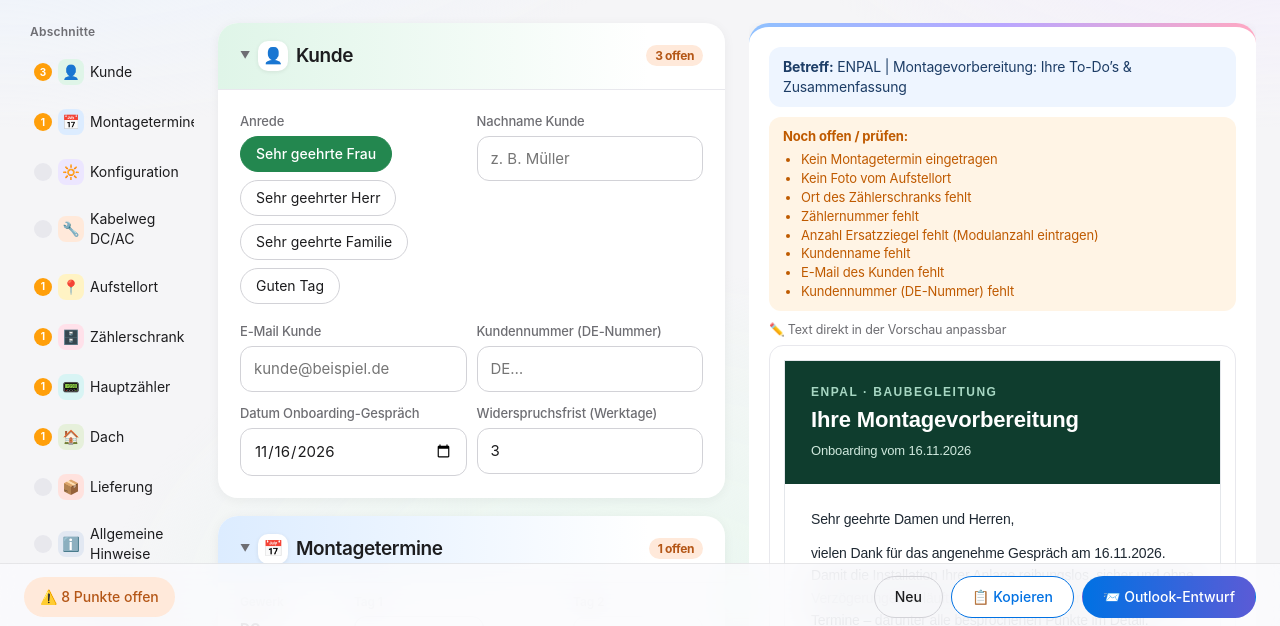
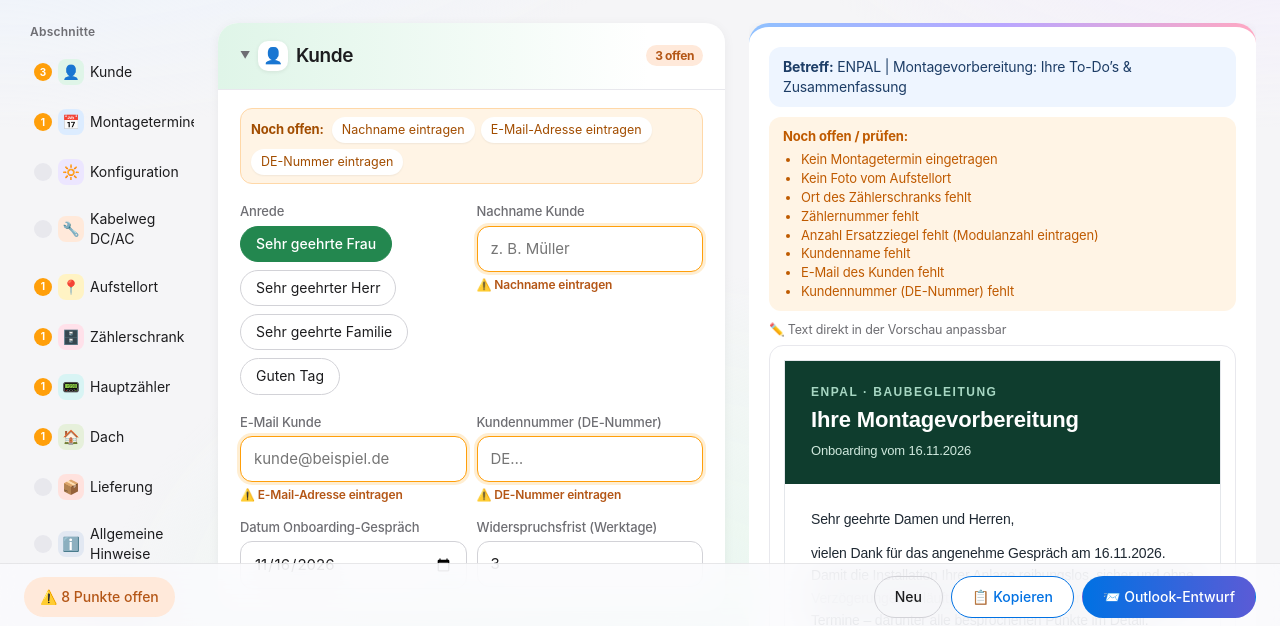
Before and after one commit to bbg-tools/onboarding, a plain HTML site: page index.html in a window 1280 px wide. Shown: the part 170-796 px from the top of the page. Drawn offline with Linux system fonts and the light colour scheme.

Commit message:
Fehlende Angaben direkt im Abschnitt und am Feld anzeigen
Co-Authored-By: Claude Opus 5.5 <noreply@anthropic.com>
Claude-Session: https://claude.ai/code/session_014ox9ssLpvXXCz8rwdagpb1

```diff
--- a/index.html
+++ b/index.html
@@ -274,6 +274,19 @@ fieldset .photo{border-color:color-mix(in srgb,var(--sec-fg) 35%,#fff);backgroun
 .ab-warn{background:#dff5e8;color:#23874f}
 .ab-warn.has{background:#ffe9da;color:#b45616}
 .badge{background:#ffe9da;color:#b45616}
+</style>
+<style>
+/* ===== Fehlende Angaben sichtbar ===== */
+.sec-warns{display:flex;flex-wrap:wrap;align-items:center;gap:6px;background:#fff4e5;border:1px solid #ffd8a8;color:#a24d00;border-radius:12px;padding:8px 10px;margin:8px 0 6px;font-size:13px}
+.sec-warns b{margin-right:2px}
+.sec-warns button{border:none;background:#fff;color:#a24d00;border-radius:980px;padding:4px 10px;font:inherit;font-size:12.5px;cursor:pointer;box-shadow:0 1px 2px rgba(0,0,0,.06)}
+.sec-warns button:hover{background:#ffe8cc}
+input.need,.photo.need,.chips.need{border-color:#ff9f0a!important;box-shadow:0 0 0 3px rgba(255,159,10,.18)}
+.photo.need{background:#fff8ee!important}
+label.need{color:#a24d00}
+.terms.need{outline:2px solid rgba(255,159,10,.5);outline-offset:4px;border-radius:8px}
+.chips.need{border:1px solid;border-radius:14px;padding:4px}
+.need-hint{font-size:12px;font-weight:600;color:#b45616;margin:4px 0 2px}
 </style>
 </head>
 <body>
@@ -1187,6 +1200,45 @@ form.querySelectorAll('select').forEach(sel=>{
 });
 function syncChips(){chipSets.forEach(([sel,box])=>box.querySelectorAll('.chip').forEach(b=>{const on=b.dataset.v===sel.value;b.classList.toggle('on',on);b.setAttribute('aria-checked',on);}));}
 
+/* --- Fehlende Angaben direkt am Feld anzeigen --- */
+const NEED=[[/Kundenname/,'#kname','Nachname eintragen'],[/E-Mail des Kunden/,'#kmail','E-Mail-Adresse eintragen'],[/Kundennummer/,'#projnr','DE-Nummer eintragen'],
+  [/Kein Montagetermin/,'#mstart','Mindestens einen Termin eintragen'],[/Tag 2/,'.terms','Tag 2 muss nach Tag 1 liegen'],[/Klärfahrt/,'#acmdatum','ACM-Datum für die Klärfahrt eintragen'],
+  [/Schornstein: ohne DC/,'#kabelweg','DC-Termin eintragen, sonst fehlt die Frist für den Schornsteinfeger'],
+  [/Erdarbeiten PV-Strings/,'#strT30','Grabentiefe auswählen'],[/kein Internet/,'#lan','Rückmeldung des Kunden zum Internet nachhalten'],
+  [/Repeater/,'#lanDetail','Router-Standort / Entfernung eintragen'],[/Foto vom Aufstellort/,'.photo[data-key=aufstellort]','Foto vom Aufstellort hochladen'],
+  [/Ort des Zählerschranks/,'#zsOrt','Ort des Zählerschranks eintragen'],[/Platz für neuen/,'#zsNeuOrt','Platz für den neuen Zählerschrank eintragen'],
+  [/Zählernummer/,'#znr','Zählernummer eintragen'],[/Erdarbeiten Wallbox/,'#wbT30','Grabentiefe auswählen'],
+  [/Foto vom Wallbox/,'.photo[data-key=wallbox]','Foto vom Wallbox-Montageort hochladen'],[/Ersatzziegel/,'#modanz','Modulanzahl eintragen (oder Ersatzziegel-Anzahl)'],
+  [/Empfehlungslink/,'#reflink','Empfehlungslink eintragen']];
+function anchorOf(sel){
+  let el=form.querySelector(sel);if(!el)return null;
+  if(el.tagName==='SELECT'){const ch=el.nextElementSibling;if(ch&&ch.classList.contains('chips'))el=ch;}
+  if(el.type==='checkbox'){const l=el.closest('label')||el;el=(el.dataset.depth!==undefined&&l.previousElementSibling&&l.previousElementSibling.tagName==='LABEL')?l.previousElementSibling:l;}
+  return el;
+}
+function markNeeds(warns){
+  form.querySelectorAll('.need').forEach(x=>x.classList.remove('need'));
+  form.querySelectorAll('.need-hint,.sec-warns').forEach(x=>x.remove());
+  const perFs=new Map();
+  warns.forEach(w=>{
+    const m=NEED.find(([re])=>re.test(w));
+    const el=m?anchorOf(m[1]):null;
+    if(!el||!el.offsetParent&&!el.closest('fieldset.collapsed'))return;
+    el.classList.add('need');
+    const hint=document.createElement('div');hint.className='need-hint';hint.textContent='⚠️ '+m[2];
+    el.after(hint);
+    const fs=el.closest('fieldset');if(fs){if(!perFs.has(fs))perFs.set(fs,[]);perFs.get(fs).push([m[2],el]);}
+  });
+  perFs.forEach((items,fs)=>{
+    const box=document.createElement('div');box.className='sec-warns';
+    box.innerHTML='<b>Noch offen:</b>';
+    items.forEach(([t,el])=>{const a=document.createElement('button');a.type='button';a.textContent=t;
+      a.onclick=()=>{el.scrollIntoView({behavior:'smooth',block:'center'});const f=el.matches('input')?el:el.querySelector('input,.chip');setTimeout(()=>f&&f.focus({preventScroll:true}),350);};
+      box.appendChild(a);});
+    fs.querySelector('.fs-body').prepend(box);
+  });
+}
+
 /* --- Navigation + Status --- */
 const visited=new Set();
 function paint(){
@@ -1203,6 +1255,7 @@ function paint(){
     b.onclick=()=>goTo(fs);nav.appendChild(b);
     fs.querySelector('.lg-sum').innerHTML=(n?`<span class="badge">${n} offen</span> `:'')+(fs.classList.contains('collapsed')?'Standard übernommen · aufklappen':'');
   });
+  markNeeds(warns);
   const done=nav.querySelectorAll('button.ok').length,tot=nav.querySelectorAll('button').length;
   nav.insertAdjacentHTML('beforeend',`<div class="nav-sum">${warns.length?'⚠️ '+warns.length+' offen':'✓ Alles vollständig'} · ${done}/${tot} bearbeitet</div>`);
   const ab=$('abWarn');
```
